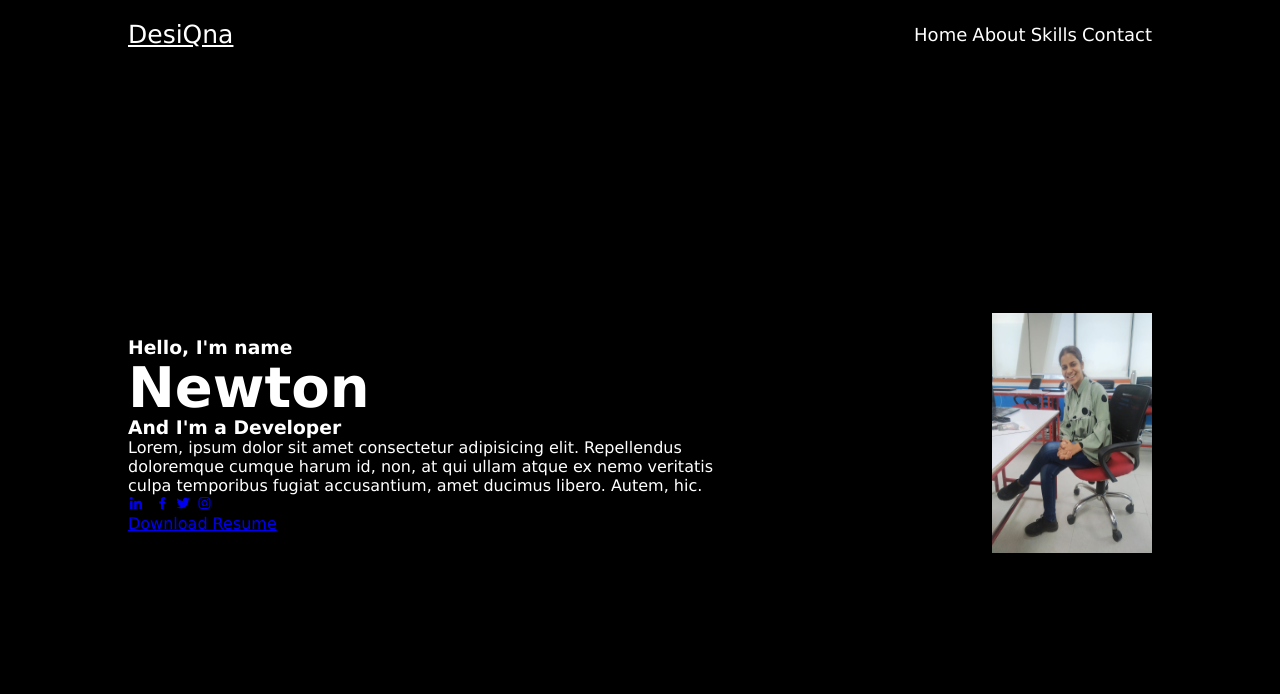
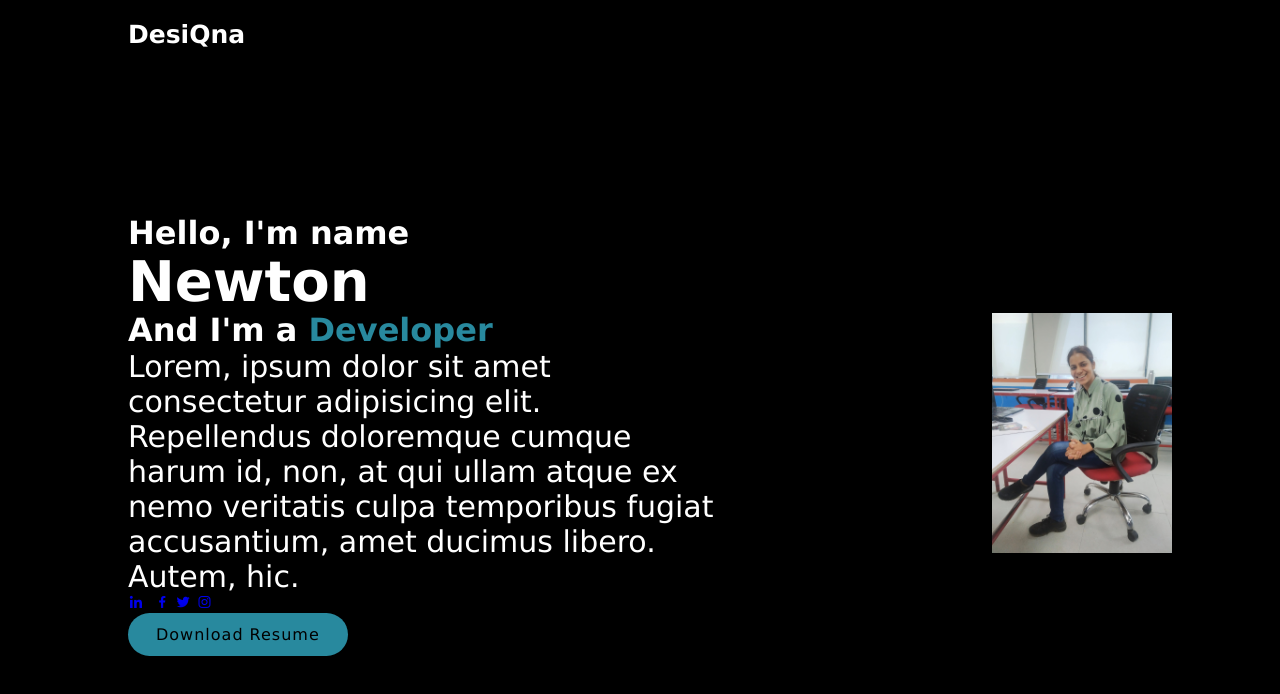
Before and after one commit to pragati111/My-portfolio, a plain HTML site: page Portfolio/index.html in a window 1280 px wide. Drawn offline with nearby package versions, Linux system fonts and the light colour scheme.

Commit message:
changes added for h3, h3 span and p and social-media

```diff
--- a/Portfolio/index.html
+++ b/Portfolio/index.html
@@ -21,10 +21,10 @@
         <div class="home-content">
             <h3> Hello, I'm name</h3>
             <h1> Newton</h1>
-            <h3>And I'm a <span>Developer</span></h3>
+            <h3>And I'm a <span>Developer</span>
             <p>Lorem, ipsum dolor sit amet consectetur adipisicing elit.
             Repellendus doloremque cumque harum id, non, at qui ullam atque ex nemo veritatis
-            culpa temporibus fugiat accusantium, amet ducimus libero. Autem, hic.</p>
+            culpa temporibus fugiat accusantium, amet ducimus libero. Autem, hic.</p></h3>
 
             <div class="social-media">
                 <a href="#"><i class="bx bxl-linkedin"></i></a>
@@ -37,7 +37,7 @@
         </div>
 
         <div class="home-img">
-            <img src="prof.jpg" alt="Some issues" height="240px" width="160px">
+            <img src="prof.jpg" alt="Some issues" height="240px" width="180px">
         </div>
     </section>
 
--- a/Portfolio/style.css
+++ b/Portfolio/style.css
@@ -28,7 +28,11 @@ body{ /* styling the <body> </body> part of index.html  */
 .logo{
     font-size: 25px;
     color: white;
-
+    text-decoration: none;
+    font-weight: 600;
+    cursor: pointer;
+    opacity: 0;
+    animation: slideRight 1s ease forwards;
 }
 
 .navbar a{
@@ -36,8 +40,10 @@ body{ /* styling the <body> </body> part of index.html  */
     color: white;
     text-decoration: none;
     font-weight: 500;
+    margin-left: 25px;
     transition: .3s;
-
+    opacity: 0;
+    animation: slideTop 1s ease forwards;
 }
 
 .navbar a:hover{
@@ -66,9 +72,60 @@ body{ /* styling the <body> </body> part of index.html  */
 }
 
 .home-content h3{
+    font-size: 32px;
+    font-weight: 700;
+}
 
+.home-content h3 span{
+    color:rgb(40,137,158);
+}
+
+.home-content p{
+    font-weight: 400;
+    font-size: 30px;
 }
 
 .home-img img{
     max-width: 450px;
+    margin-right: -20px;
 }
+
+social-media a{
+    display: inline-flex;
+    justify-content: center;
+    align-items: center;
+    width: 40px;
+    height: 40px;
+    background: transparent;
+    border: 2px solid rgb(87, 199, 199);
+    border-radius: 50%;
+    font-size: 20px;
+    color: rgb(40, 137, 158);
+    text-decoration: none;
+    box-shadow: 0 0 20px rgb(70, 156, 156);
+    margin: 30px 14px 30px 0;
+    transition: .5s ease;
+}
+
+.btn{
+    display: inline-block;
+    padding: 12px 28px;
+    background-color: rgb(40,137,158);
+    border-radius: 40px;
+    box-shadow: 0 0 10px 0;
+    text-decoration: none;
+    color: black;
+    letter-spacing: 1px;
+    font-weight: 400;
+}
+
+@keyframes slideRight{
+    0%{
+        transform: translateX(-100px);
+        opacity: 0;
+    }
+    100%{
+        transform: translateX(0);
+        opacity: 1;
+    }
+}
```
